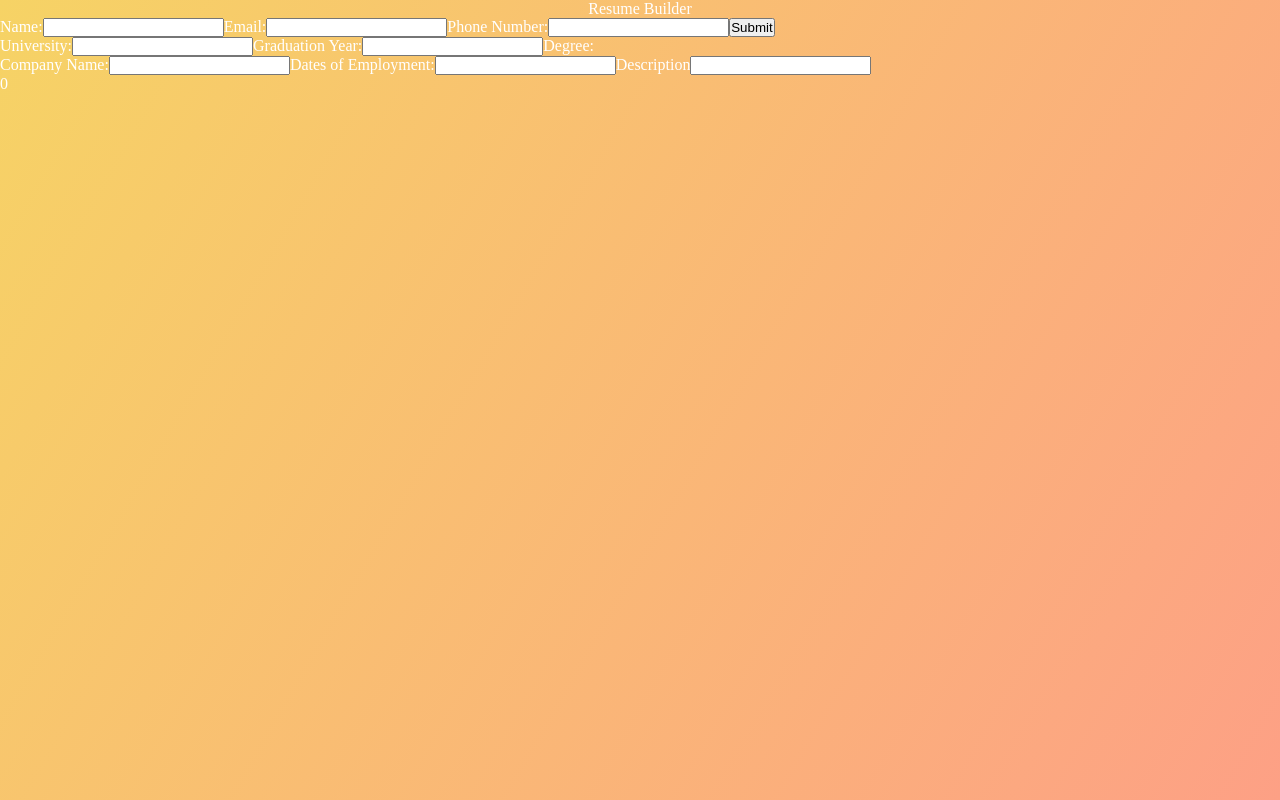
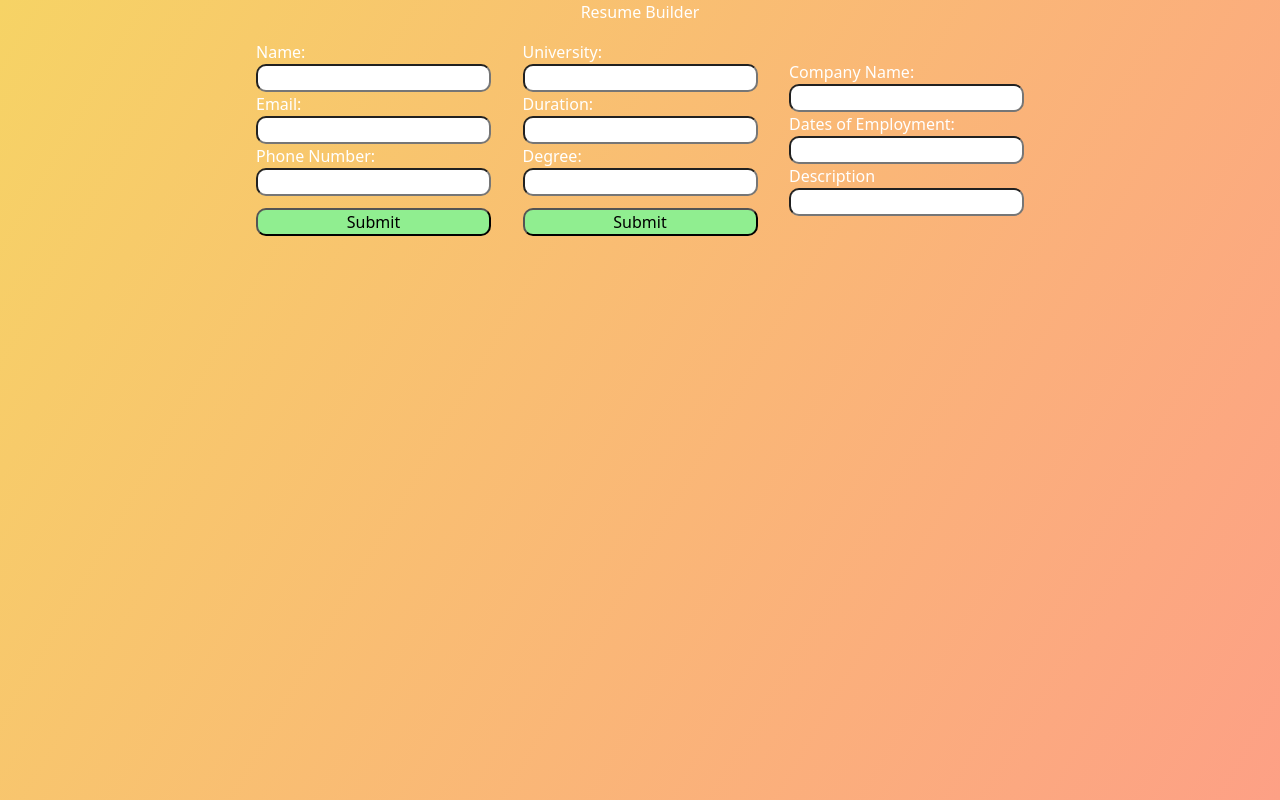
Before and after one commit to omarmneimneh/CV_LIST, a React (Create React App) app in the folder cv/: page / in a window 1280 px wide. Built offline with nearby package versions, Linux system fonts and the light colour scheme.

Commit message:
forgot what else i did but added some css

```diff
--- a/cv/public/index.html
+++ b/cv/public/index.html
@@ -3,6 +3,7 @@
   <head>
     <meta charset="utf-8" />
     <link rel="icon" href="%PUBLIC_URL%/favicon.ico" />
+    <link rel="stylesheet" href="	https://cdn.jsdelivr.net/npm/bootstrap@5.2.0-beta1/dist/css/bootstrap.min.css">
     <meta name="viewport" content="width=device-width, initial-scale=1" />
     <meta name="theme-color" content="#000000" />
     <meta
--- a/cv/src/App.js
+++ b/cv/src/App.js
@@ -1,16 +1,17 @@
 import React, { useState } from "react";
 import Resume from "./Components/Resume";
 import Form from "./Components/Form";
+import SchoolField from "./Components/schoolField";
 import "./style.css";
 const App = () => {
   //general information props and states (left and right respectively)
   const [nameInput, setNameInput] = useState("");
   const [emailInput, setEmailInput] = useState("");
-  const [numberInput, setPhoneNumberInput] = useState(0);
+  const [numberInput, setPhoneNumberInput] = useState("");
 
   //education props and states
   const [schoolNameInput, setSchoolName] = useState("");
-  const [graduationYearInput, setGraduationYear] = useState(0);
+  const [graduationYearInput, setGraduationYear] = useState("");
   const [degreeNameInput, setDegreeName] = useState("");
   const [educationInfo, setEducationInfo] = useState([]);
 
--- a/cv/src/Components/Form.js
+++ b/cv/src/Components/Form.js
@@ -36,6 +36,9 @@ function Form({
   const gradYearChangeHandler = (e) => {
     setGradYear(e.target.value);
   };
+  const degreeChangeHandler = (e) =>{
+    setDegreeName(e.target.value);
+  }
 
   const generalInfoSubmitHandler = (e) => {
     e.preventDefault();
@@ -45,6 +48,7 @@ function Form({
   };
 
   const educationInfoSubmitHandler = (e) => {
+    e.preventDefault()
     setEducationInfo([
       ...educationInfo,
       {
@@ -54,6 +58,9 @@ function Form({
         gradYear: graduationYearInput,
       },
     ]);
+    setDegreeName("");
+    setGradYear("");
+    setSchoolName("");
   };
   return (
     <div>
@@ -76,7 +83,7 @@ function Form({
             Phone Number:
           </label>
           <input onChange={numberChangeHandler} type="number" required />
-          <button onClick={generalInfoSubmitHandler}>Submit</button>
+          <button className="submit" onClick={generalInfoSubmitHandler}>Submit</button>
         </div>
 
         <div className="EducationForm">
@@ -85,12 +92,14 @@ function Form({
           </label>
           <input id="input" type="text" onChange={schoolChangeHandler} />
           <label htmlFor="" id="input">
-            Graduation Year:
+            Duration:
           </label>
-          <input id="input" type="number" />
+          <input id="input" type="text" onChange={gradYearChangeHandler} />
           <label htmlFor="" id="label">
             Degree:
           </label>
+          <input type="text" id="input" onChange={degreeChangeHandler}/>
+          <button className="submit" onClick={educationInfoSubmitHandler}>Submit</button>
         </div>
 
         <div className="WorkExperience">
--- a/cv/src/Components/Resume.jsx
+++ b/cv/src/Components/Resume.js
@@ -1,17 +1,6 @@
 import React from "react";
-
+import SchoolField from "./schoolField";
 const Resume = ({nameInput, emailInput, numberInput, educationInfo}) => {
-
-    const schoolInfoHandler = (school) => {
-        return(
-            <div>
-                <h2>{school.name}</h2>
-                <p id="gradYear">{school.gradYear}</p>
-                <p id="degree">{school.degree}</p>
-            </div>
-        )
-    }
-
     return(
         <div className="resume">
             <div className="general">
@@ -24,14 +13,14 @@ const Resume = ({nameInput, emailInput, numberInput, educationInfo}) => {
 
             <div className="schoolInfo">
                 <ul>
-                    {/* {educationInfo.map((school) =>{
-                        <schoolField
+                    {educationInfo.map(school => {
+                        <SchoolField
                             schoolName = {school.name}
-                            key = {school.key}
+                            id = {school.id}
                             gradYear={school.gradYear}
                             degree={school.degree}
                         />
-                    })} */}
+                    })}
                 </ul>
             </div>
         </div>
--- a/cv/src/Components/schoolField.jsx
+++ b/cv/src/Components/schoolField.jsx
@@ -0,0 +1,13 @@
+import React from "react";
+
+const SchoolField = ({ schoolName, id, gradYear, degree }) =>{
+    return(
+        <div className="schoolInfo">
+            <h2>{schoolName}</h2>
+            <p id="gradYear">{gradYear}</p>
+            <p id="degree">{degree}</p>
+        </div>
+    )
+}
+
+export default SchoolField;
--- a/cv/src/style.css
+++ b/cv/src/style.css
@@ -28,3 +28,53 @@ body{
     gap: 2%;
     list-style-type: none;
 }
+.form{
+    display: flex;
+    justify-content: space-between;
+    align-items: center;
+    flex-direction: row;
+    width: 60%;
+    margin: auto;
+
+}
+.general{
+    display: grid;
+    grid-template-columns: repeat(1, .1fr);
+}
+.general>button{
+    margin-top: 5%;
+}
+.EducationForm{
+    display: grid;
+    grid-template-columns: repeat(1, .1fr);
+}
+.EducationForm>button {
+    margin-top: 5%;
+}
+.WorkExperience{
+    display: grid;
+    grid-template-columns: repeat(1, .1fr);
+}
+
+.WorkExperience>button{
+    display: grid;
+    grid-template-columns: repeat(1, .1fr);
+}
+
+input{
+    border-radius: 10px;
+    text-align: center;
+}
+button{
+    border-radius: 10px;
+}
+
+.submit{
+    background-color: lightgreen;
+}
+
+.resume{
+    width: 100%;
+    display: flex;
+    justify-content: center;
+}
```
